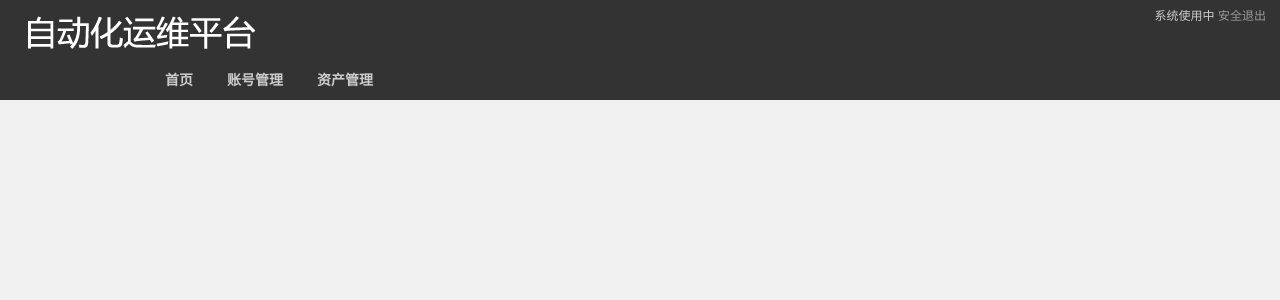
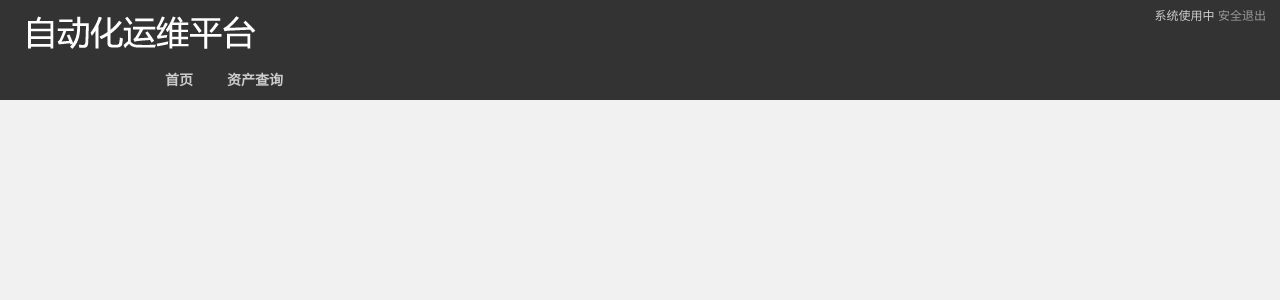
Before and after one commit to SingleCorner/AutoO_with_django, a Django app: template AutoO/templates/index.html in a window 1280 px wide. Shown: the top 300 px of the page. Run offline with Django 3.2, Linux system fonts and the light colour scheme; the template is opened without the code that fills it, so the values that code supplies are empty.

Commit message:
add multiDB@20140730

```diff
--- a/AutoO/templates/common_header.html
+++ b/AutoO/templates/common_header.html
@@ -28,12 +28,10 @@
 			<ul>
 				<li><a href="./">首页</a></li>
 				{% if request.session.user_admin %}
-				<li><a href="./admin.php">后台管理</a></li>
+				<li><a href="./admin">后台管理</a></li>
+				<li><a href="./admin/account">账号管理</a></li>
 				{% endif %}
-				<li><a href="?module=account">账号管理</a></li>
-				<!--<li><a href="?module=proj">项目管理</a></li>
-				<li><a href="?module=web">网站管理</a></li>-->
-				<li><a href="?module=asset">资产管理</a></li>
+				<li><a href="./asset">资产查询</a></li>
 			</ul>
 		</nav>
 		<!-- 导航区结束 -->
--- a/AutoO/views.py
+++ b/AutoO/views.py
@@ -17,7 +17,7 @@ def USER_LOGIN(request):
         if 'a' in request.GET and request.GET['a'] == "login":
           user = request.POST['username']
           passwd = request.POST['password']
-          user_query = Account.objects.filter(account = user)
+          user_query = Account.objects.using('master').filter(account = user)
           if user_query:
             local_passwd = hashlib.sha1(user_query[0].passwd + str(request.session['loginTime'])).hexdigest()
           else:
```
Also changed, not shown: AutoO/settings.py (+7 -0 lines), 3 other files.
